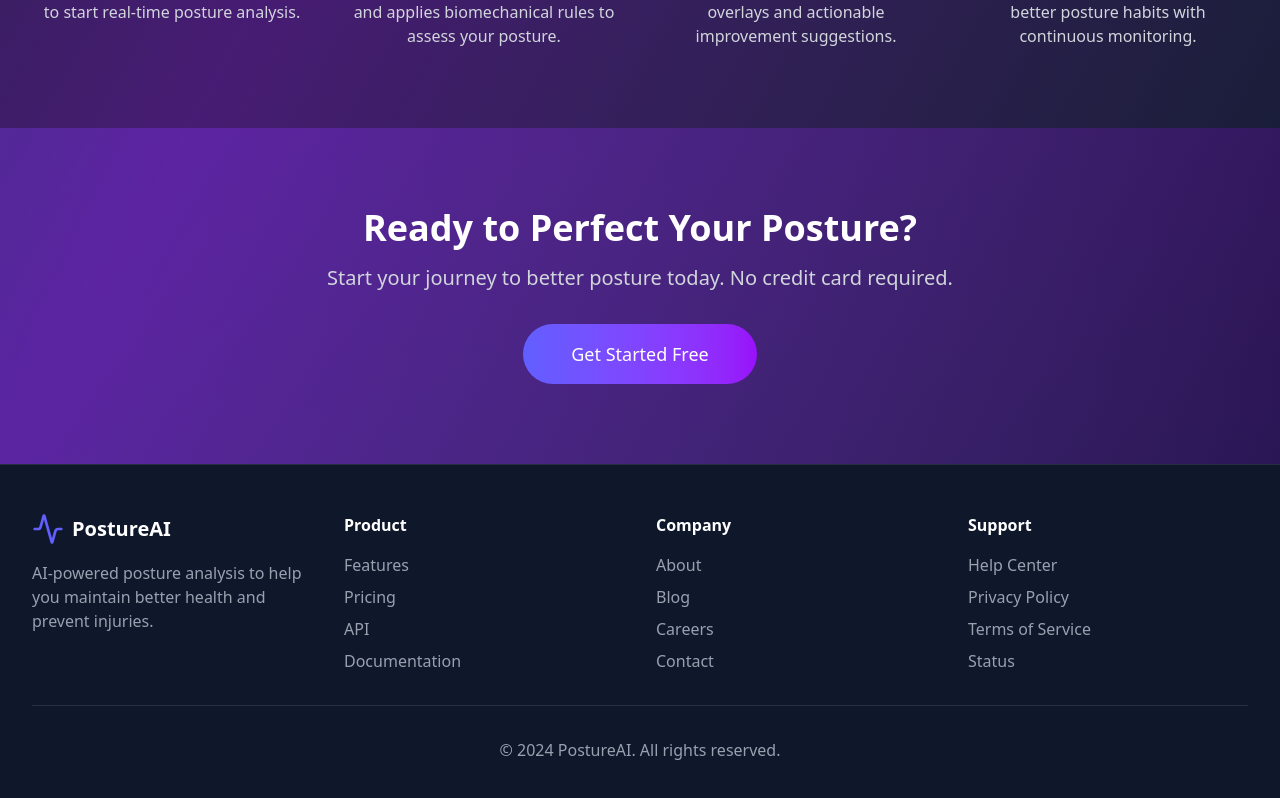
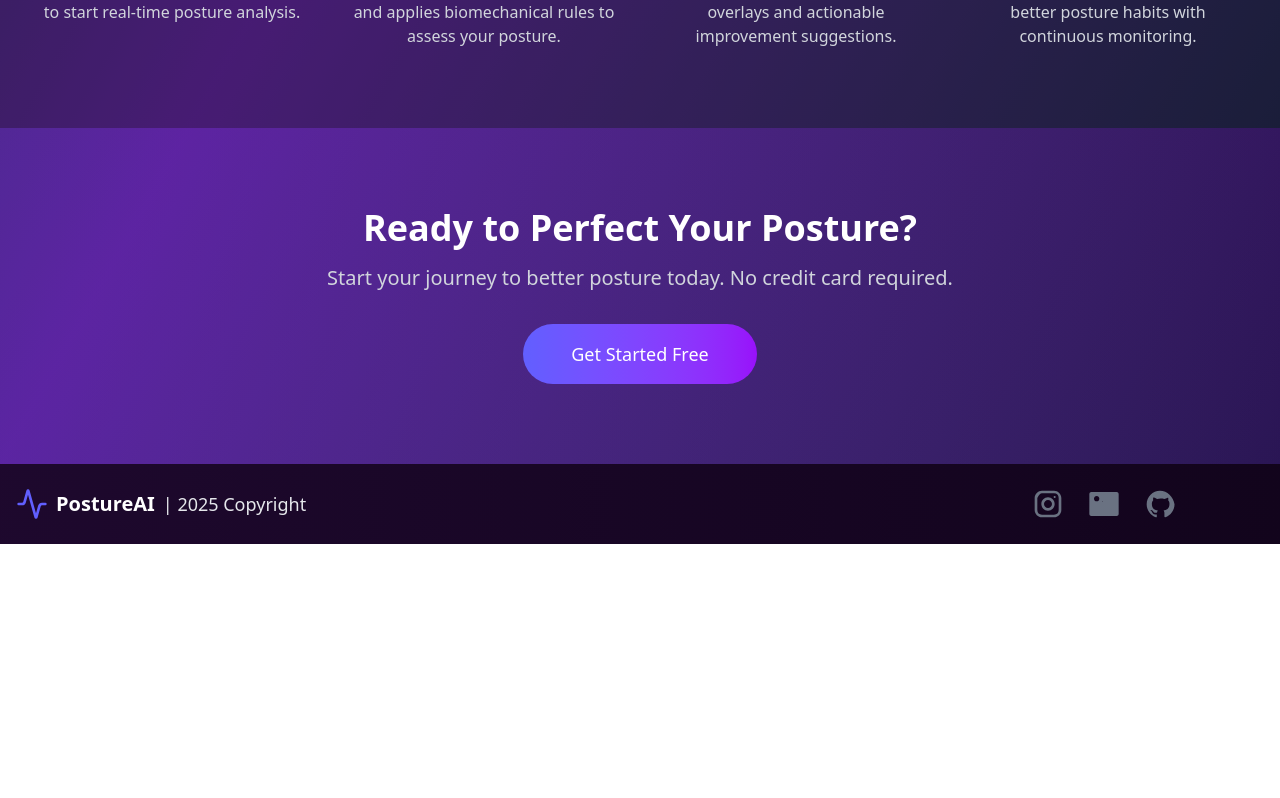
Before and after one commit to Rahul1038402/Posture-detection-main, a React (Vite) app in the folder frontend/: page / in a window 1280 px wide. Shown: the part 1877-2675 px from the top of the page. After the commit the page ends 2421 px from the top, so only its background shows below. Built offline with nearby package versions, Linux system fonts and the light colour scheme.

Commit message:
UI changes

```diff
--- a/frontend/src/App.css
+++ b/frontend/src/App.css
@@ -67,3 +67,13 @@
   background-size: 300% 300%;
   animation: gradientShift 4s ease infinite;
 }
+
+.footer-gradient {
+  background: linear-gradient(
+    to right,
+    #351150, /* purple-800 */
+    #12041c  /* black */
+  );
+  background-size: 300% 300%;
+  animation: gradientShift 4s ease infinite;
+}
--- a/frontend/src/components/Footer.tsx
+++ b/frontend/src/components/Footer.tsx
@@ -1,57 +1,78 @@
-import {Activity} from 'lucide-react';
+import { Activity } from "lucide-react";
+import '../App.css'
 
-export const Footer = () => {
+const Footer: React.FC = () => {
     return (
-        <>
-            <footer className="bg-slate-900 py-12 px-4 sm:px-6 lg:px-8 border-t border-white/10">
-                <div className="max-w-7xl mx-auto">
-                    <div className="grid md:grid-cols-4 gap-8">
-                        <div>
-                            <div className="flex items-center mb-4">
+        <footer className="w-full px-4 py-6 flex flex-col items-center md:flex-row md:justify-between md:items-center footer-gradient">
+            {/* Left Section */}
+            <div className="flex flex-col items-center md:flex-row md:items-center space-y-1 md:space-y-0 md:space-x-2">
+                <div className="flex items-center">
+                    <div className="flex-shrink-0 flex items-center">
                         <Activity className="w-8 h-8 text-indigo-500 mr-2" />
                         <span className="text-xl font-bold text-white">PostureAI</span>
                     </div>
-                            <p className="text-gray-400 mb-4">
-                                AI-powered posture analysis to help you maintain better health and prevent injuries.
-                            </p>
+                </div>
+                <p className="text-lg text-gray-200">| 2025 Copyright</p>
             </div>
 
-                        <div>
-                            <h3 className="text-white font-semibold mb-4">Product</h3>
-                            <ul className="space-y-2">
-                                <li><a href="#" className="text-gray-400 hover:text-white transition-colors">Features</a></li>
-                                <li><a href="#" className="text-gray-400 hover:text-white transition-colors">Pricing</a></li>
-                                <li><a href="#" className="text-gray-400 hover:text-white transition-colors">API</a></li>
-                                <li><a href="#" className="text-gray-400 hover:text-white transition-colors">Documentation</a></li>
-                            </ul>
+            {/* Social Icons Section */}
+            <div className="flex justify-center mt-4 md:mt-0">
+                <section className="w-80">
+                    <div className="flex justify-center space-x-6">
+                        {/* Instagram */}
+                        <a
+                            href="https://www.instagram.com/ig__rahul70/"
+                            target="_blank"
+                            rel="noopener noreferrer"
+                            className="text-gray-500 hover:text-pink-600"
+                        >
+                            <svg
+                                xmlns="http://www.w3.org/2000/svg"
+                                className="w-8 h-8"
+                                fill="currentColor"
+                                viewBox="0 0 24 24"
+                            >
+                                <path d="M7.5 2C4.5 2 2 4.5 2 7.5v9c0 3 2.5 5.5 5.5 5.5h9c3 0 5.5-2.5 5.5-5.5v-9C22 4.5 19.5 2 16.5 2h-9zm9 2c2.2 0 3.5 1.3 3.5 3.5v9c0 2.2-1.3 3.5-3.5 3.5h-9c-2.2 0-3.5-1.3-3.5-3.5v-9C5 5.3 6.3 4 7.5 4h9zM12 7c-2.8 0-5 2.2-5 5s2.2 5 5 5 5-2.2 5-5-2.2-5-5-5zm0 2c1.6 0 3 1.4 3 3s-1.4 3-3 3-3-1.4-3-3 1.4-3 3-3zm5-1.5c-.4 0-.75-.3-.75-.75s.3-.75.75-.75.75.3.75.75-.35.75-.75.75z" />
+                            </svg>
+                        </a>
+
+                        {/* LinkedIn */}
+                        <a
+                            href="https://www.linkedin.com/in/rahul-malll-85989327b/"
+                            target="_blank"
+                            rel="noopener noreferrer"
+                            className="text-gray-500 hover:text-blue-600"
+                        >
+                            <svg
+                                xmlns="http://www.w3.org/2000/svg"
+                                className="w-8 h-8"
+                                fill="currentColor"
+                                viewBox="0 0 24 24"
+                            >
+                                <path d="M2.5 3C1.7 3 1 3.7 1 4.5v15c0 .8.7 1.5 1.5 1.5h19c.8 0 1.5-.7 1.5-1.5v-15c0-.8-.7-1.5-1.5-1.5h-19zm4 3c1.1 0 2 1 2 2 0 1.1-.9 2-2 2s-2-.9-2-2c0-1.1.9-2 2-2zm.5 4H4v8H7v-8zm4 0v8h3v-4c0-1 .4-2 1.5-2s1.5 1 1.5 2v4h3v-4.5c0-2.5-1.5-3.5-3.5-3.5-1.5 0-2.4.7-3 1.5v-1h-3z" />
+                            </svg>
+                        </a>
+
+                        {/* GitHub */}
+                        <a
+                            href="https://github.com/Rahul1038402"
+                            target="_blank"
+                            rel="noopener noreferrer"
+                            className="text-gray-500 hover:text-gray-400"
+                        >
+                            <svg
+                                xmlns="http://www.w3.org/2000/svg"
+                                className="w-8 h-8"
+                                fill="currentColor"
+                                viewBox="0 0 24 24"
+                            >
+                                <path d="M12 2C6.5 2 2 6.6 2 12.2c0 4.5 2.9 8.4 6.9 9.8.5.1.7-.2.7-.5v-1.7c-2.8.6-3.4-1.4-3.4-1.4-.4-1-1-1.3-1-1.3-.8-.6.1-.6.1-.6 1 0 1.5 1 1.5 1 .9 1.6 2.4 1.1 3 .8.1-.7.3-1.1.6-1.4-2.2-.3-4.5-1.1-4.5-5 0-1.1.4-2 1-2.7 0-.2-.3-1 .1-2 0 0 .8-.2 2.8 1 .8-.2 1.8-.4 2.7-.4s1.9.1 2.7.4c2-.2 2.8-1 2.8-1 .5 1 .2 1.8.1 2 .7.7 1 1.6 1 2.7 0 3.9-2.3 4.7-4.5 5 .4.3.7.9.7 1.8v2.7c0 .3.2.6.7.5 4-1.4 6.9-5.3 6.9-9.8C22 6.6 17.5 2 12 2z" />
+                            </svg>
+                        </a>
                     </div>
-
-                        <div>
-                            <h3 className="text-white font-semibold mb-4">Company</h3>
-                            <ul className="space-y-2">
-                                <li><a href="#" className="text-gray-400 hover:text-white transition-colors">About</a></li>
-                                <li><a href="#" className="text-gray-400 hover:text-white transition-colors">Blog</a></li>
-                                <li><a href="#" className="text-gray-400 hover:text-white transition-colors">Careers</a></li>
-                                <li><a href="#" className="text-gray-400 hover:text-white transition-colors">Contact</a></li>
-                            </ul>
-                        </div>
-
-                        <div>
-                            <h3 className="text-white font-semibold mb-4">Support</h3>
-                            <ul className="space-y-2">
-                                <li><a href="#" className="text-gray-400 hover:text-white transition-colors">Help Center</a></li>
-                                <li><a href="#" className="text-gray-400 hover:text-white transition-colors">Privacy Policy</a></li>
-                                <li><a href="#" className="text-gray-400 hover:text-white transition-colors">Terms of Service</a></li>
-                                <li><a href="#" className="text-gray-400 hover:text-white transition-colors">Status</a></li>
-                            </ul>
-                        </div>
-                    </div>
-
-                    <div className="border-t border-white/10 mt-8 pt-8 text-center text-gray-400">
-                        <p>&copy; 2024 PostureAI. All rights reserved.</p>
-                    </div>
+                </section>
             </div>
         </footer>
-        </>
-    )
+    );
 }
+export default Footer;
--- a/frontend/src/components/Layout.tsx
+++ b/frontend/src/components/Layout.tsx
@@ -1,5 +1,5 @@
 import type { ReactNode } from 'react';
-import { Footer } from './Footer';
+import Footer from './Footer';
 import { Navbar } from './Navbar';
 
 interface LayoutProps {
```
Lines whose indentation alone changed are shown as unchanged.
